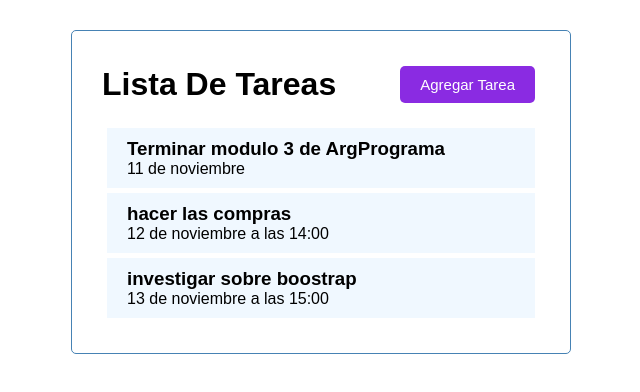
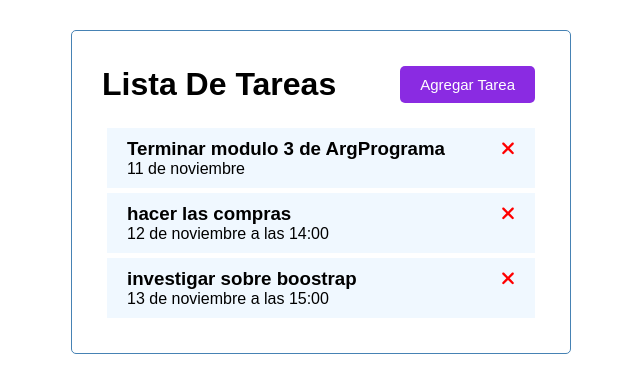
Before and after one commit to schjavier/ListaDeTareas, an Angular app: page / in a window 1280 px wide. Shown: the top 392 px of the page, without its empty margins (319-959 px from the left). Built offline with nearby package versions, Linux system fonts and the light colour scheme.

Commit message:
items de lista de tareas

```diff
--- a/package.json
+++ b/package.json
@@ -18,6 +18,11 @@
     "@angular/platform-browser": "^14.2.0",
     "@angular/platform-browser-dynamic": "^14.2.0",
     "@angular/router": "^14.2.0",
+    "@fortawesome/angular-fontawesome": "^0.11.1",
+    "@fortawesome/fontawesome-svg-core": "^6.1.1",
+    "@fortawesome/free-brands-svg-icons": "^6.1.1",
+    "@fortawesome/free-regular-svg-icons": "^6.1.1",
+    "@fortawesome/free-solid-svg-icons": "^6.1.1",
     "rxjs": "~7.5.0",
     "tslib": "^2.3.0",
     "zone.js": "~0.11.4"
--- a/src/app/app.module.ts
+++ b/src/app/app.module.ts
@@ -6,6 +6,7 @@
 import { ButtonComponent } from './components/button/button.component';
 import { TasksComponent } from './components/tasks/tasks.component';
 import { TaskItemComponent } from './components/task-item/task-item.component';
+import { FontAwesomeModule } from '@fortawesome/angular-fontawesome';
 
 @NgModule({
   declarations: [
@@ -16,7 +17,8 @@
     TaskItemComponent
   ],
   imports: [
-    BrowserModule
+    BrowserModule,
+    FontAwesomeModule
   ],
   providers: [],
   bootstrap: [AppComponent]
--- a/src/app/components/task-item/task-item.component.html
+++ b/src/app/components/task-item/task-item.component.html
@@ -1,4 +1,5 @@
 <div class="task">
-    <h3>{{task.text}}</h3>
+    <h3>{{task.text}}<fa-icon [icon]="faTimes" [ngStyle]="{'color':'red'}">
+    </fa-icon></h3>
     <p>{{task.day}}</p>
 </div>
--- a/src/app/components/task-item/task-item.component.ts
+++ b/src/app/components/task-item/task-item.component.ts
@@ -1,6 +1,7 @@
 import { Component, OnInit, Input } from '@angular/core';
 import { Task } from 'src/app/Task';
 import { TASK } from 'src/app/mock-task';
+import { faTimes } from '@fortawesome/free-solid-svg-icons';
 
 @Component({
   selector: 'app-task-item',
@@ -9,6 +10,7 @@
 })
 export class TaskItemComponent implements OnInit {
   @Input() task: Task = TASK[0]
+  faTimes = faTimes;
   constructor() { }
 
   ngOnInit(): void {
--- a/src/app/components/tasks/tasks.component.ts
+++ b/src/app/components/tasks/tasks.component.ts
@@ -1,6 +1,8 @@
 import { Component, OnInit } from '@angular/core';
 import { Task } from 'src/app/Task';
 import { TASK } from 'src/app/mock-task';
+
+
 
 @Component({
   selector: 'app-tasks',
@@ -10,6 +12,7 @@
 export class TasksComponent implements OnInit {
   tasks: Task[] = TASK;
 
+
   constructor() { }
 
   ngOnInit(): void {
```
Also changed, not shown: 1 other file (tests, documents, lock files or other folders).
